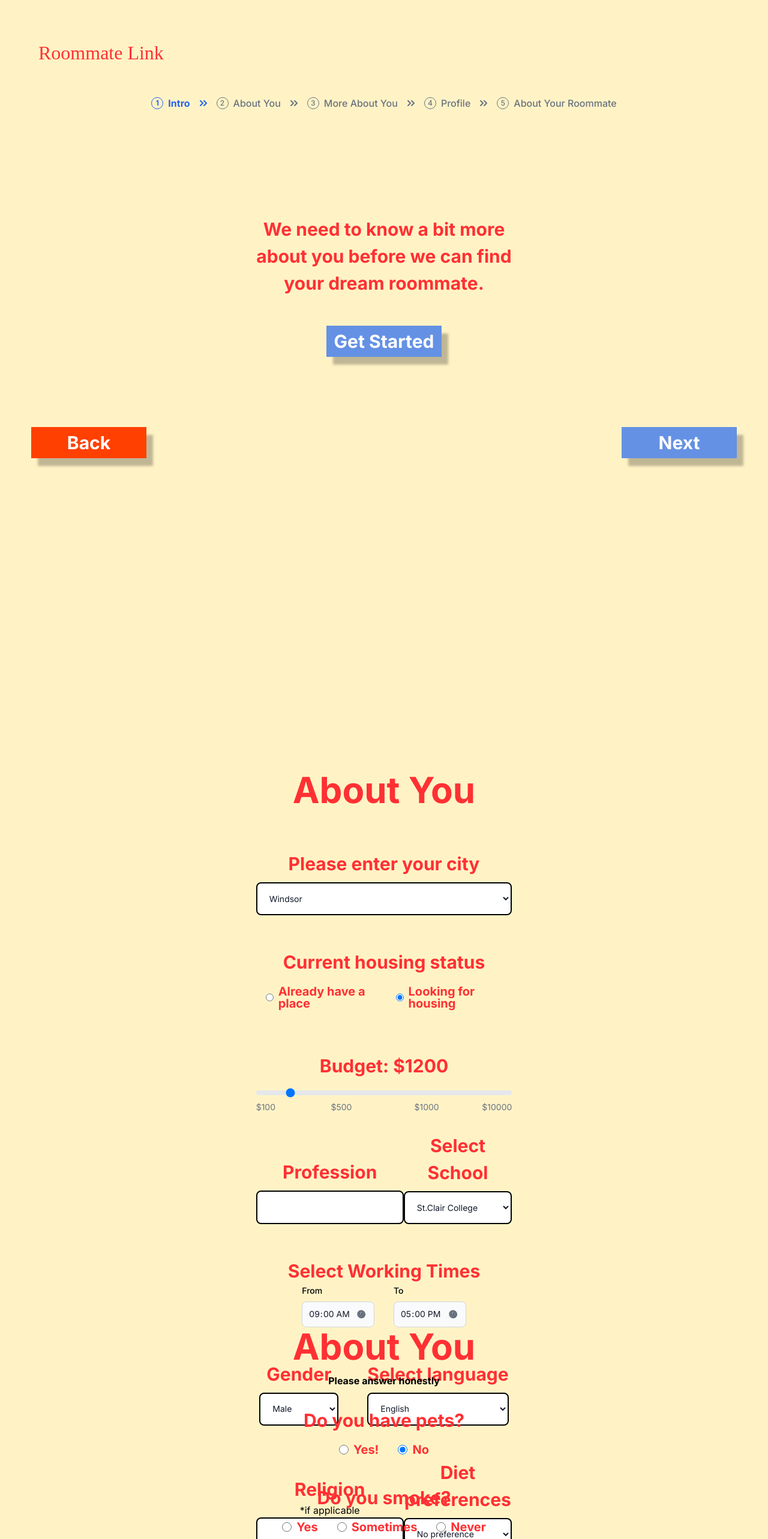
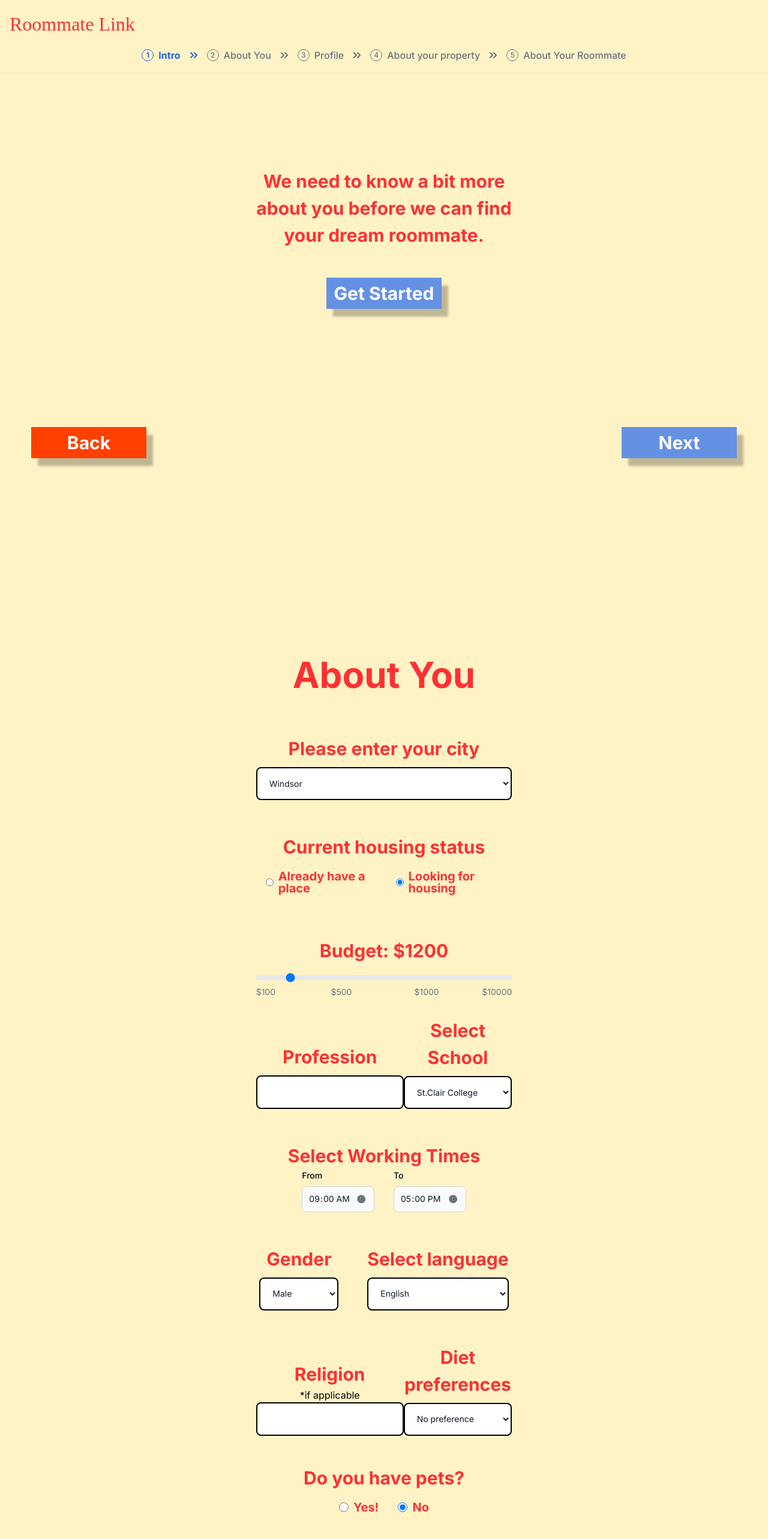
Before and after one commit to Evan-Proulx/RoommateLink-Frontend, a React (Vite) app: page / in a window 1280 px wide. Shown: the top 2566 px of the page at 60% size. Built offline with nearby package versions, Linux system fonts and the light colour scheme; a web font is replaced by a local one.

Commit message:
-Fixed the arrangement of the components inside the survey. -Changed the navbar to stick to the top of the screen.

```diff
--- a/src/App.css
+++ b/src/App.css
@@ -15,7 +15,7 @@
     font-style: normal;
     color: #FF3033;
     font-size: 2rem;
-    padding: 4rem 0 2rem 4rem;
+    padding: 1rem 0 0 1rem;
 }
 
 .header-text {
--- a/src/Components/Survey/PropertyForm.tsx
+++ b/src/Components/Survey/PropertyForm.tsx
@@ -27,7 +27,7 @@ const PropertyForm = () => {
             <form className={"pt-12 space-y-8 pb-8"}>
 
                 <div className={""}><h2 className={"header-text-big text-center"}>About Your Property</h2>
-                    <p className={"text-center font-medium"}>Information can be updated later in the profile tab</p>
+                    <p className={"text-center font-medium"}>Information can be updated later in the profile tab or skip if not applicable</p>
                 </div>
 
                 {/*Property type input*/}
--- a/src/Components/Survey/Survey-Form1.tsx
+++ b/src/Components/Survey/Survey-Form1.tsx
@@ -30,7 +30,7 @@ const SurveyForm1 = () => {
         console.log({city, hasHousing, budget, school, profession, workingTimeFrom, workingTimeTo, gender, language, religion, diet})
     }
     return (
-        <div className={"pt-24"}>
+        <div>
             <form className={"space-y-14"}>
                 <h2 className={"header-text-big text-center"}>About You</h2>
 
@@ -190,8 +190,6 @@ const SurveyForm1 = () => {
                         </select>
                     </div>
                 </section>
-
-                <button onClick={getData} type="submit">Submit</button>
             </form>
         </div>
     );
--- a/src/Components/Survey/Survey.tsx
+++ b/src/Components/Survey/Survey.tsx
@@ -45,26 +45,27 @@ const Survey = () => {
 
     return (
         <>
-            <div className={"bg-primary min-h-screen pb-8 "}>
-                <h1 className={"logo"}>Roommate Link</h1>
-                <SurveyStepper setActiveComponent={scrollTo} activeComponent={surveySections[currentIndex]} />
+            <div className={"bg-primary min-h-screen"}>
+                <nav className="sticky top-0 bg-primary shadow-sm z-50"><h1 className={"logo"}>Roommate Link</h1>
+                    <SurveyStepper setActiveComponent={scrollTo} activeComponent={surveySections[currentIndex]}/></nav>
 
                 <div className={"flex items-center justify-center"}>
-                    <div className="flex flex-col items-center justify-center w-1/2 xl:w-1/3 space-y-44">
+                    <div className="flex flex-col items-center justify-center w-1/2 xl:w-1/3 space-y-20">
                         <Element name="intro" id="intro" className={"h-screen"}>
-                            <SurveyIntro />
+                            <SurveyIntro/>
                         </Element>
-                        <Element name="form1" id="form1" className={"h-screen"}>
-                            <SurveyForm1 />
+                        <Element name="form1" id="form1" className={"py-20"}>
+                            <SurveyForm1/>
+                            <SurveyForm3/>
                         </Element>
-                        <Element name="form2" id="form2" className={"h-screen"}>
-                            <SurveyForm3 />
+                        <Element name="form2" id="form2" className={"py-20"}>
+                            <SurveyFormProfile/>
                         </Element>
-                        <Element name="form3" id="form3" className={"h-screen"}>
-                            <SurveyFormProfile />
+                        <Element name="form3" id="form3" className={"py-20"}>
+                            <PropertyForm/>
                         </Element>
-                        <Element name="form4" id="form4" className={"h-screen"}>
-                            <PropertyForm />
+                        <Element name="form4" id="form4" className={"py-20"}>
+                            <SurveyFormRoommate/>
                         </Element>
                     </div>
                 </div>
--- a/src/Components/Survey/SurveyForm3.tsx
+++ b/src/Components/Survey/SurveyForm3.tsx
@@ -14,10 +14,6 @@ const SurveyForm3 = () => {
     return (
         <div className={"py-12"}>
             <form className={"space-y-8"}>
-
-                {/*This doesn't get affected by spacing*/}
-                <div><h2 className={"header-text-big text-center"}>About You</h2>
-                    <p className={"text-center font-bold"}>Please answer honestly</p></div>
 
                 {/*Pets radio*/}
                 <fieldset className={"flex flex-col items-center"}>
--- a/src/Components/Survey/SurveyFormRoommate.tsx
+++ b/src/Components/Survey/SurveyFormRoommate.tsx
@@ -47,7 +47,7 @@ const SurveyFormRoommate = () => {
                 {/*Header*/}
                 <div>
                     <h2 className={"header-text-big text-center"}>Deal Breakers</h2>
-                    <h2 className={"text-black font-bold text-center"}>Specify any details about your links that would
+                    <h2 className={"text-black font-bold text-center"}>Specify any details about your roommate that would
                         be a deal-breaker. We won't match you with users that have these attributes</h2>
                 </div>
 
--- a/src/Components/Survey/SurveyStepper.tsx
+++ b/src/Components/Survey/SurveyStepper.tsx
@@ -4,8 +4,8 @@ const SurveyStepper = ({ setActiveComponent, activeComponent }) => {
     const steps = [
         { name: "intro", label: "Intro" },
         { name: "form1", label: "About You" },
-        { name: "form2", label: "More About You" },
-        { name: "form3", label: "Profile" },
+        { name: "form2", label: "Profile" },
+        { name: "form3", label: "About your property" },
         { name: "form4", label: "About Your Roommate" },
     ];
 
```
